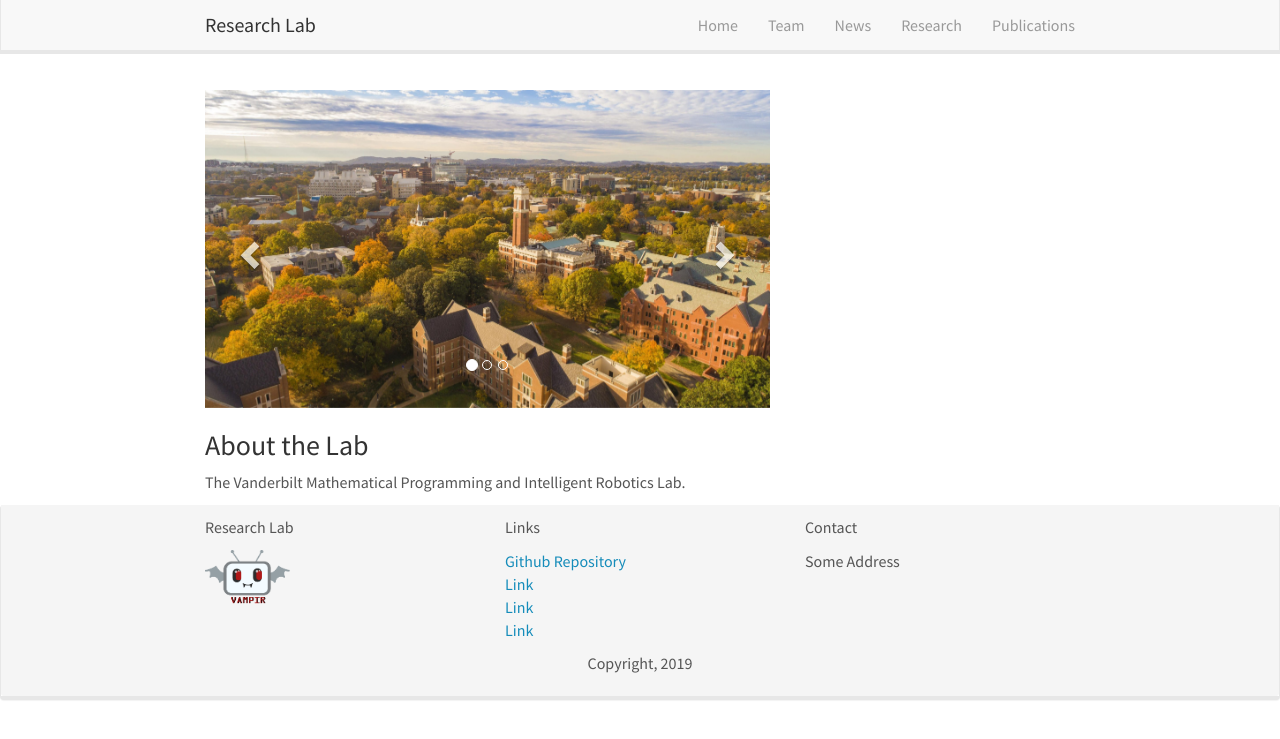
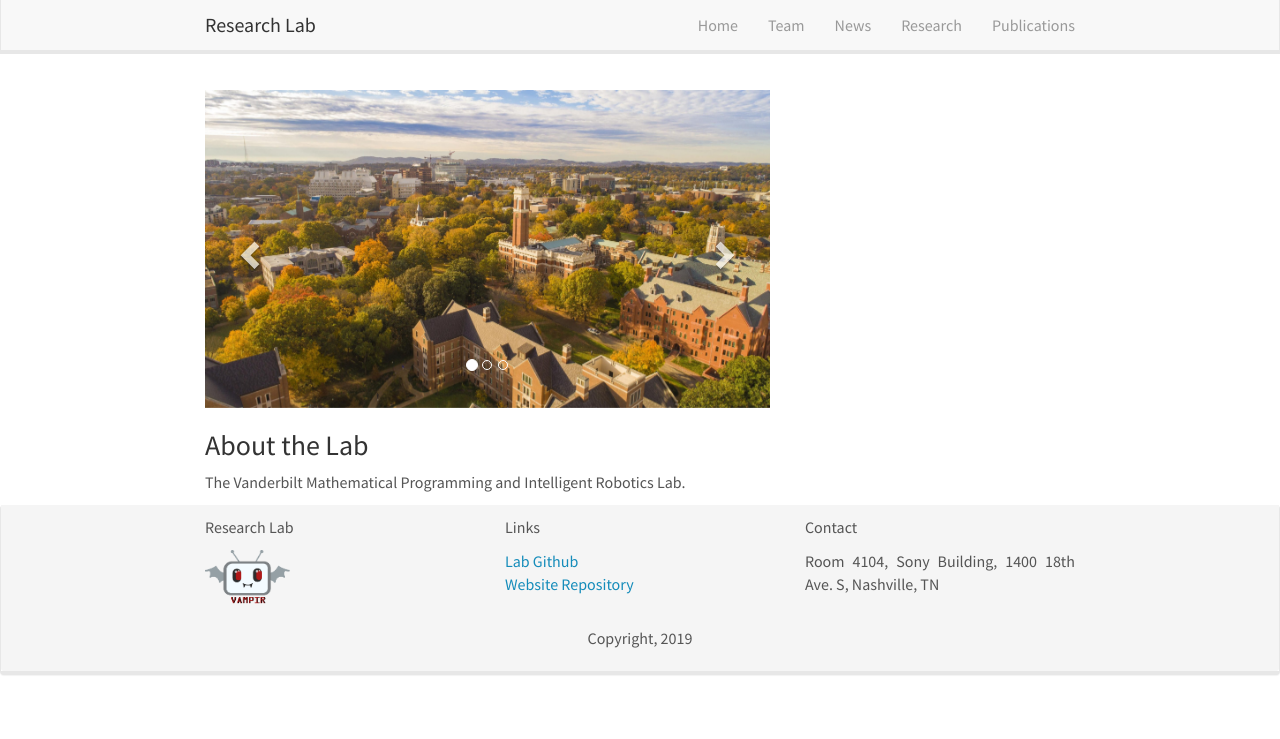
Before and after one commit to VAMPIR-Lab/vampir-lab.github.io, a Jekyll site: the page built from _pages/home.md, in a window 1280 px wide. Shown: the top 739 px of the page. Built offline with Jekyll 4.4.1, drawn with Linux system fonts in a browser that asks for light colours; nearby versions of some CDN libraries; comment, search, counter and statistics services are not loaded.

Commit message:
Update footer.html

```diff
--- a/_includes/footer.html
+++ b/_includes/footer.html
@@ -11,16 +11,14 @@
 			<div class="col-sm-4">
 				<p>Links</p>
 				<ul class="list-unstyled">
-					<li><a href="https://github.com/ericdaat/research-lab-website">Github Repository</a></li>
-					<li><a href="">Link</a></li>
-					<li><a href="">Link</a></li>
-					<li><a href="">Link</a></li>
+					<li><a href="https://github.com/vampir-lab">Lab Github</a></li>
+					<li><a href="https://github.com/VAMPIR-Lab/vampir-lab.github.io">Website Repository</a></li>
 				</ul>
 			</div>
 
 			<div class="col-sm-4">
 				<p>Contact</p>
-				<p>Some Address</p>
+				<p>Room 4104, Sony Building, 1400 18th Ave. S, Nashville, TN</p>
 			</div>
 		</div>
 
```
